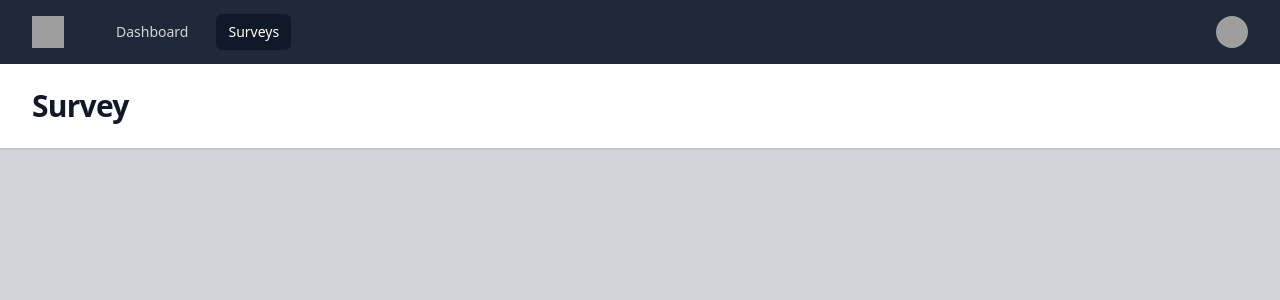
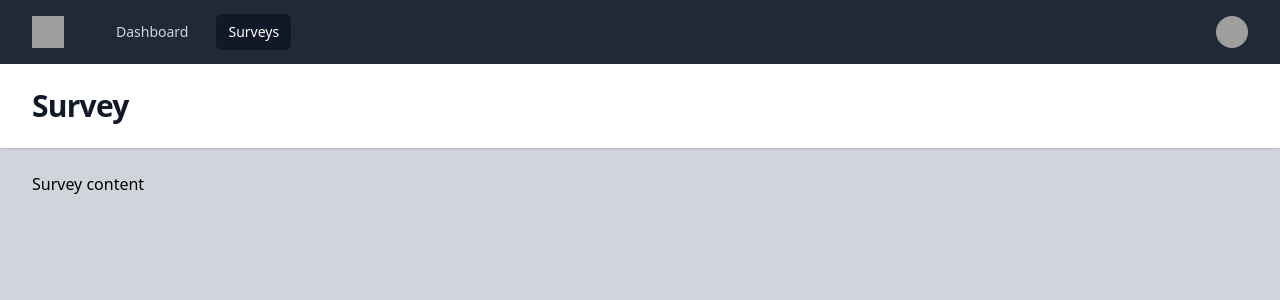
Before and after one commit to shrkabir/react-laravel-survey-management, a React (Vite) app in the folder react-survey-management/: page /surveys in a window 1280 px wide. Shown: the top 300 px of the page. Built offline with nearby package versions, Linux system fonts and the light colour scheme; grey boxes are pictures that could not be loaded.

Commit message:
Create PageComponent and use it in Dashboard component and Survey component.

```diff
--- /dev/null
+++ b/react-survey-management/src/components/PageComponent.jsx
@@ -0,0 +1,17 @@
+export default function PageComponent({title, button='', children}){
+    return (
+        <>
+            <header className="bg-white shadow">
+                <div className="flex justify-content-between items-center mx-auto max-w-7xl px-4 py-6 sm:px-6 lg:px-8">
+                    <h1 className="text-3xl font-bold tracking-tight text-gray-900">{title}</h1>
+                    {button}
+                </div>
+            </header>
+            <main>
+                <div className="mx-auto max-w-7xl py-6 sm:px-6 lg:px-8">
+                    {children}
+                </div>
+            </main>
+        </>
+    )
+}
--- a/react-survey-management/src/views/Dashboard.jsx
+++ b/react-survey-management/src/views/Dashboard.jsx
@@ -1,16 +1,9 @@
+import PageComponent from "../components/PageComponent";
+
 export default function Dashboard() {
     return (
-        <>
-            <header className="bg-white shadow">
-                <div className="mx-auto max-w-7xl px-4 py-6 sm:px-6 lg:px-8">
-                    <h1 className="text-3xl font-bold tracking-tight text-gray-900">Dashboard</h1>
-                </div>
-            </header>
-            <main>
-                <div className="mx-auto max-w-7xl py-6 sm:px-6 lg:px-8">
-
-                </div>
-            </main>
-        </>
+        <PageComponent title="Dashboard">
+            fwefwe
+        </PageComponent>
     )
 }
--- a/react-survey-management/src/views/Surveys.jsx
+++ b/react-survey-management/src/views/Surveys.jsx
@@ -1,16 +1,9 @@
+import PageComponent from "../components/PageComponent";
+
 export default function Surveys() {
     return (
-        <>
-            <header className="bg-white shadow">
-                <div className="mx-auto max-w-7xl px-4 py-6 sm:px-6 lg:px-8">
-                    <h1 className="text-3xl font-bold tracking-tight text-gray-900">Survey</h1>
-                </div>
-            </header>
-            <main>
-                <div className="mx-auto max-w-7xl py-6 sm:px-6 lg:px-8">
-
-                </div>
-            </main>
-        </>
+       <PageComponent title="Survey">
+            Survey content
+       </PageComponent>
     )
 }
```
